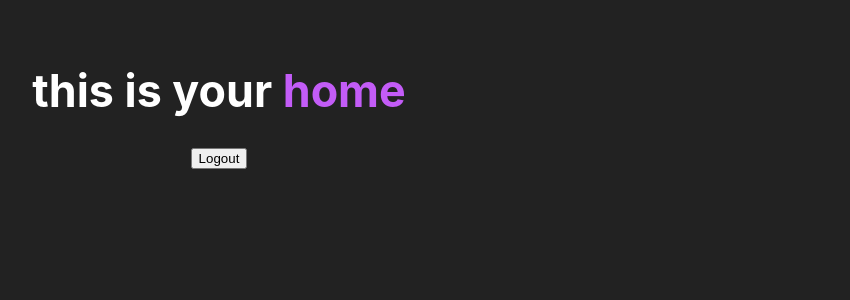
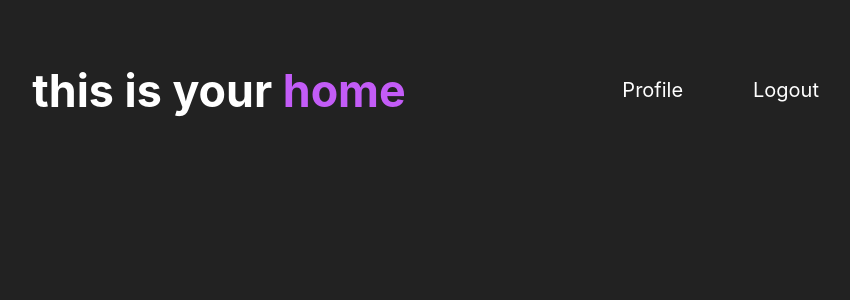
Before and after one commit to rahulravi1026/AceSpace, a React (Create React App) app in the folder acespace/: page / in a window 1280 px wide. Shown: the top 300 px of the page, without its empty margins (421-1271 px from the left). Built offline with nearby package versions, Linux system fonts and the light colour scheme; no server answers; sample sign-in values are in the browser's storage.

Commit message:
profile & home page updated with most styling done (except taken courses on new rows)

```diff
--- /dev/null
+++ b/acespace/src/components/ButtonText.jsx
@@ -0,0 +1,15 @@
+import styled from 'styled-components';
+
+const ButtonText = styled.span`
+  cursor: pointer;
+  color: white;
+  font-size: 2.5vmin;
+  margin-right: 5vmin;
+  transform: translateY(2vmin);
+  &:hover {
+    color: #c35cf7;
+
+  }
+`;
+
+export default ButtonText;
--- /dev/null
+++ b/acespace/src/components/PrimaryButton.jsx
@@ -0,0 +1,18 @@
+import styled from 'styled-components';
+
+const PrimaryButton = styled.button`
+  display: flex;
+  align-items: center;
+  justify-content: center;
+  padding: 15px;
+  border-radius: 10px;
+  background-color: #c35cf7;
+  color: #fff;
+  font-size: 2vmin;
+  font-weight: bold;
+  border: none;
+  cursor: pointer;
+  width: 20vmin;
+`;
+
+export default PrimaryButton;
--- a/acespace/src/pages/Home.jsx
+++ b/acespace/src/pages/Home.jsx
@@ -1,21 +1,31 @@
 import HeaderText from '../components/HeaderText';
+import ButtonText from '../components/ButtonText';
 
-import '../styles/signin-styles.css';
+import '../styles/home-styles.css';
 import { signOut } from 'firebase/auth';
 import { auth } from "../firebaseConfig";
+import { useNavigate } from 'react-router-dom';
 //import { useAuthState } from "react-firebase-hooks/auth";
 
 function Profile() {
+    const navigate = useNavigate();
     //const [user] = useAuthState(auth);
+
+    function goProfile() {
+        navigate("profile");
+    }
 
     function logout() {
         signOut(auth);
     }
 
     return (
-        <div className = "loginPage">
-            <HeaderText>this is your <span className = "primaryText">home</span></HeaderText>
-            <button onClick = {logout}>Logout</button>
+        <div className = "homePage">
+            <div className = "header">
+                <HeaderText className = "yourHomeText">this is your <span className = "primaryText">home</span></HeaderText>
+                <ButtonText onClick={goProfile}>Profile</ButtonText>
+                <ButtonText onClick={logout}>Logout</ButtonText>
+            </div>
         </div>
     );
 }
--- a/acespace/src/pages/Profile.jsx
+++ b/acespace/src/pages/Profile.jsx
@@ -2,6 +2,8 @@ import HeaderText from '../components/HeaderText';
 import FormLabelText from '../components/FormLabelText';
 import InputField from '../components/InputField';
 import CourseTitle from '../components/CourseTitle';
+import PrimaryButton from '../components/PrimaryButton';
+import ButtonText from '../components/ButtonText';
 // import logo from '../assets/logo.png';
 
 import '../styles/profile-styles.css';
@@ -10,8 +12,11 @@ import { auth, db } from "../firebaseConfig";
 import { useAuthState } from "react-firebase-hooks/auth";
 import { collection, getDocs, query, where, doc, updateDoc } from "firebase/firestore";
 import { useEffect, useState } from 'react';
+import { useNavigate } from 'react-router-dom';
 
 function Profile() {
+    const navigate = useNavigate();
+
     const [user] = useAuthState(auth);
 
     const [name, setName] = useState('');
@@ -24,6 +29,10 @@ function Profile() {
     const [searchResults, setSearchResults] = useState([]);
 
     const [dropdownVisible, setDropdownVisible] = useState(false);
+
+    function goHome() {
+        navigate("/");
+    }
 
     function logout() {
         signOut(auth);
@@ -83,7 +92,7 @@ function Profile() {
                     }
                 });
             });
-            setSearchResults(queryCourses);
+            setSearchResults(queryCourses.slice(0,3));
           } catch (error) {
             console.error('Error fetching search results:', error);
           }
@@ -97,9 +106,16 @@ function Profile() {
         }
     }, [searchQuery]);
 
+    const handleNameChange = (event) => {
+        setName(event.target.value);
+    };
+
+    const handleEmailChange = (event) => {
+        setEmail(event.target.value);
+    };
+
     const handleCollegeChange = (event) => {
         setCollege(event.target.value);
-        console.log(college);
     };
 
     const handleGradYearChange = (event) => {
@@ -138,17 +154,19 @@ function Profile() {
     }
 
     return (
-        <div>
+        <div className = "profilePage">
             <div className = "header">
-                <HeaderText>create your <span className = "primaryText">profile</span></HeaderText>
+                <HeaderText className = "createProfileText">create your <span className = "primaryText">profile</span></HeaderText>
+                <ButtonText onClick={goHome}>Home</ButtonText>
+                <ButtonText onClick={logout}>Logout</ButtonText>
             </div>
             <div className='fieldTitles'>
                 <FormLabelText leftColumn>name</FormLabelText>
                 <FormLabelText rightColumn>email</FormLabelText>
             </div>
             <div className='fields'>
-                <InputField defaultValue={name} leftColumn></InputField>
-                <InputField defaultValue={email} rightColumn></InputField>
+                <InputField defaultValue={name} onChange = {handleNameChange} leftColumn></InputField>
+                <InputField defaultValue={email} onChange = {handleEmailChange} rightColumn></InputField>
             </div>
             <div className = "fieldTitles">
                 <FormLabelText leftColumn>college</FormLabelText>
@@ -178,9 +196,10 @@ function Profile() {
                      </ul>
                 )}
             </div>
-            <button onClick={saveFields}>Save</button>
-            <button onClick = {logout}>Logout</button>
-
+            <div className = "saveButton">
+                <PrimaryButton onClick={saveFields}>Save</PrimaryButton>
+            </div>
+            {/* <PrimaryButton onClick = {logout}>Logout</PrimaryButton> */}
         </div>
     );
 }
--- /dev/null
+++ b/acespace/src/styles/home-styles.css
@@ -0,0 +1,30 @@
+@import url('https://fonts.googleapis.com/css2?family=Roboto:wght@400;700&display=swap');
+
+@keyframes fade-in {
+    from {
+      opacity: 0;
+    }
+    to {
+      opacity: 1;
+    }
+}
+
+body {
+    background-color: #222222;
+}
+
+.homePage {
+    position: relative;
+    animation: fade-in 1s ease-in;
+}
+
+.header {
+    display: flex;
+    align-items: center;
+    justify-content: space-between;
+}
+
+.yourHomeText {
+    margin-left: 50%;
+    transform: translateX(-50%);
+}
--- a/acespace/src/styles/profile-styles.css
+++ b/acespace/src/styles/profile-styles.css
@@ -13,18 +13,20 @@ body {
     background-color: #222222;
 }
 
-.loginPage {
-    /* display: flex; */
-    /* flex-direction: column; */
-    /* align-items: center; */
-    /* text-align: center; */
+.profilePage {
+    position: relative;
     animation: fade-in 1s ease-in;
 }
 
 .header {
     display: flex;
     align-items: center;
-    justify-content: center;
+    justify-content: space-between;
+}
+
+.createProfileText {
+    margin-left: 50%;
+    transform: translateX(-50%);
 }
 
 .fieldTitles {
@@ -75,6 +77,10 @@ body {
     margin-right: 8px;
 }
 
+.searchField {
+    position: relative;
+}
+
 .dropdown {
     list-style: none;
     background-color: #000000;
@@ -95,3 +101,10 @@ body {
         color: #c35cf7;
     }
 }
+
+.saveButton {
+    position: fixed;
+    left: 50%;
+    transform: translateX(-50%);
+    bottom: 15vmin;
+}
```
